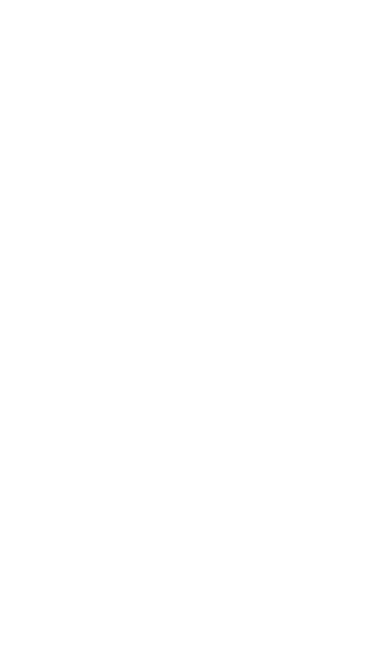
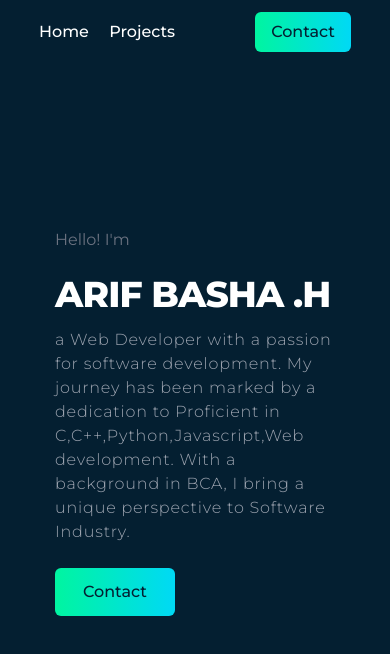
Before and after one commit to arifbasha559/portfolio-build-1, a React (Vite) app: page / in a window 390 px wide. Shown: the top 654 px of the page. Built offline with nearby package versions, Linux system fonts and the light colour scheme.

Commit message:
adding hero page

```diff
--- a/index.html
+++ b/index.html
@@ -2,7 +2,7 @@
 <html lang="en">
   <head>
     <meta charset="UTF-8" />
-    <link rel="icon" type="image/svg+xml" href="/vite.svg" />
+    <link rel="icon" type="image/svg+xml" href="./src/assets/WhatsApp.jpeg" />
     <meta name="viewport" content="width=device-width, initial-scale=1.0" />
     <title>Arif</title>
   </head>
--- a/src/App.css
+++ b/src/App.css
@@ -1,26 +1,9 @@
-.heros{
-    background-image: url(./assets/pexels-pixabay-36717.jpg);
-    background-repeat: no-repeat;
-    background-size: cover;
-    background-position: center;
+@import url('https://fonts.googleapis.com/css2?family=Montserrat:ital,wght@0,100..900;1,100..900&display=swap');
+
+* {
+    margin: 0;
+    padding: 0;
+    box-sizing: border-box;
+    font-family: "Montserrat", sans-serif;
+    font-optical-sizing: auto;
 }
-.opa{
-    background: rgba(255, 255, 255, 0.1);
-    backdrop-filter: blur(22px);
-}
-.opa:hover{
-    background: rgba(255, 255, 255, 0.3);
-    backdrop-filter: blur(22px);
-    outline:2px solid  rgba(255, 255, 255, 1) ;
-
-}
-.menu{
-    background: rgba(255, 255, 255,0.1);
-    backdrop-filter: blur(15px);
-}
-.out{
- outline:2px solid  rgba(255, 255, 255, 0.1) ;
-}
-.heros{
-    background-color: rgba(0, 0, 0, 0.3);
-}
--- a/src/App.jsx
+++ b/src/App.jsx
@@ -1,12 +1,36 @@
 // import React from "react";
+import "./App.css";
+import Navbar from "./Components/Navbar";
 
 const App = () => {
   return (
-    <div className="scroll bg-[]">
-      <div className="h-screen heros">
+    <div className="scroll bg-[#041F31] ">
+      <div className="h-screen mx-auto heros w-4/5">
+        {/* navbar */}
+        <Navbar />
+        {/* navbar */}
 
+        {/* heros */}
+        <section className="bg-inherit h-screen flex justify-center items-center" >
+          <div className="grid max-w-screen-xl px-4 py-8 mx-auto lg:gap-8 xl:gap-0 lg:py-16 lg:grid-cols-12">
+            <div className="mr-auto place-self-center lg:col-span-7">
+              <p className="max-w-2xl mb-6 font-normal lg:mb-8 md:text-lg lg:text-xl text-gray-500">Hello! I'm </p>
+              <h1 className="max-w-2xl mb-4 text-4xl font-extrabold tracking-tight leading-none md:text-5xl xl:text-6xl text-white">ARIF BASHA .H</h1>
+              <p className="max-w-xl tracking-wider mb-6 font-light  lg:mb-8 md:text-lg lg:text-xl text-gray-400"> a Web Developer with a passion for software development. My journey has been marked by a dedication to Proficient in C,C++,Python,Javascript,Web development. With a background in BCA, I bring a unique perspective to Software Industry.</p>
+              <button
+              href=""
+              className="text-[#041F31] font-medium py-3 px-7 rounded-md hover:opacity-80 bg-gradient-to-r from-[rgb(0,245,160)] to-[rgb(0,217,245)] "
+            >
+              Contact
+            </button>
+            </div>
+            <div className="hidden lg:mt-0 lg:col-span-5 lg:flex">
+              <img src="https://www.ahmedazmy.xyz/_next/image?url=%2F_next%2Fstatic%2Fmedia%2Fcoder1.3b970e5d.png&w=1920&q=75" alt="mockup" />
+            </div>
+          </div>
+        </section>
+        {/* heros */}
       </div>
-
     </div>
   );
 };
--- /dev/null
+++ b/src/Components/Navbar.jsx
@@ -0,0 +1,26 @@
+// import React from 'react'
+import '../App.css'
+const Navbar = () => {
+  return (
+    <div className="flex w-4/5 h-16 absolute top-0  justify-between items-center">
+          <div className="left ">
+            <a href="" className="text-white font-medium">
+              Home
+            </a>
+          </div>
+          <div className="right  flex gap-20  items-center">
+            <a href="" className="text-white font-medium">
+              Projects
+            </a>
+            <button
+              href=""
+              className="text-[#041F31] font-medium py-2 px-4 rounded-md hover:opacity-80 bg-gradient-to-r from-[rgb(0,245,160)] to-[rgb(0,217,245)] "
+            >
+              Contact
+            </button>
+          </div>
+        </div>
+  )
+}
+
+export default Navbar
--- a/tailwind.config.js
+++ b/tailwind.config.js
@@ -1,8 +1,48 @@
 /** @type {import('tailwindcss').Config} */
 export default {
   content: ["./src/**/*.{js,jsx,ts,tsx}"],
+  darkMode: 'class',
   theme: {
-    extend: {},
-  },
-  plugins: [],
+    extend: {
+      colors: {
+        primary: {"50":"#f5f3ff","100":"#ede9fe","200":"#ddd6fe","300":"#c4b5fd","400":"#a78bfa","500":"#8b5cf6","600":"#7c3aed","700":"#6d28d9","800":"#5b21b6","900":"#4c1d95","950":"#2e1065"}
+      }
+    },
+    fontFamily: {
+      'body': [
+    'Montserrat',
+    'ui-sans-serif',
+    'system-ui',
+    '-apple-system',
+    'system-ui',
+    'Segoe UI',
+    'Roboto',
+    'Helvetica Neue',
+    'Arial',
+    'Noto Sans',
+    'sans-serif',
+    'Apple Color Emoji',
+    'Segoe UI Emoji',
+    'Segoe UI Symbol',
+    'Noto Color Emoji'
+  ],
+      'sans': [
+    'Montserrat',
+    'ui-sans-serif',
+    'system-ui',
+    '-apple-system',
+    'system-ui',
+    'Segoe UI',
+    'Roboto',
+    'Helvetica Neue',
+    'Arial',
+    'Noto Sans',
+    'sans-serif',
+    'Apple Color Emoji',
+    'Segoe UI Emoji',
+    'Segoe UI Symbol',
+    'Noto Color Emoji'
+  ]
+    }
+  }
 }
```
Also changed, not shown: public/WhatsApp.jpeg (renamed from src/assets/WhatsApp Image 2024-01-22 at 7.32.03 PM.jpeg).
